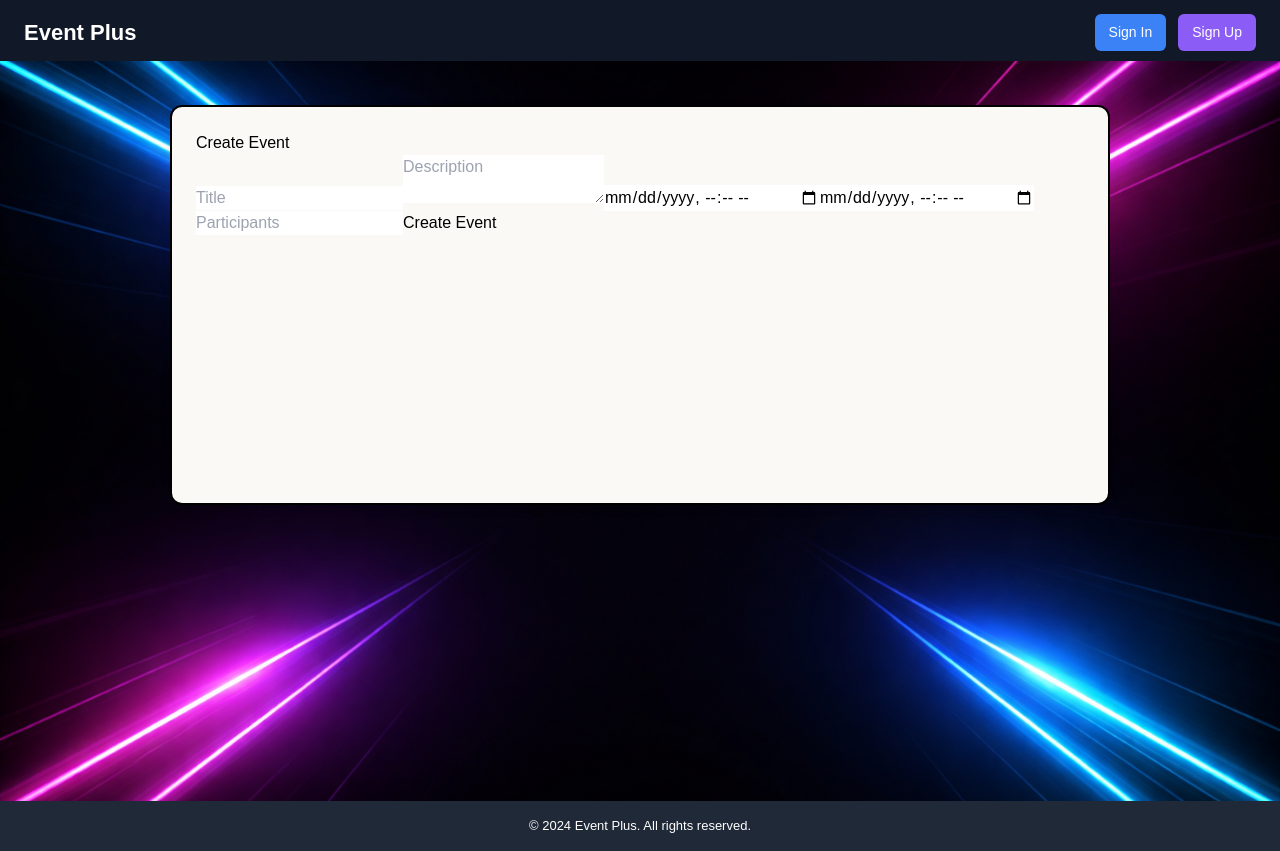
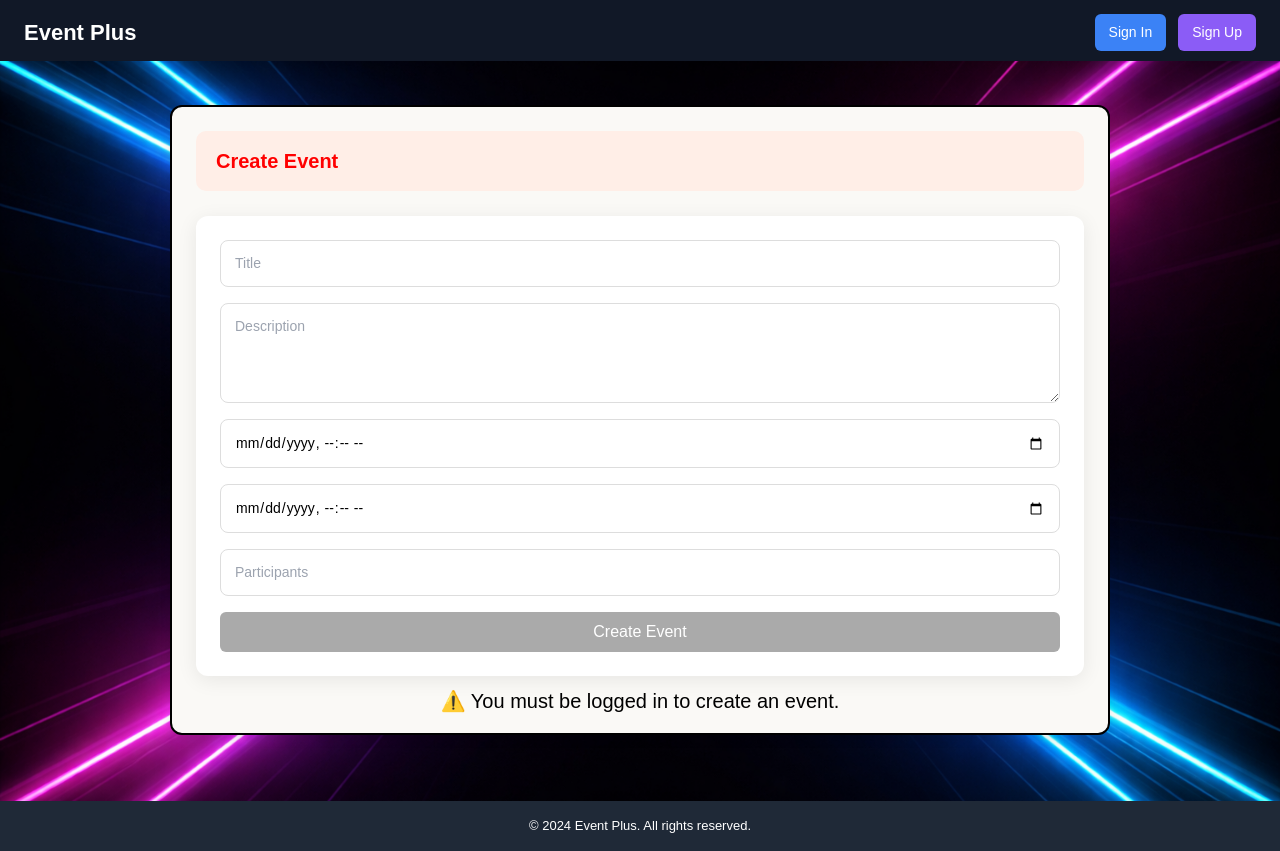
Before and after one commit to Muhammad-Ahmad-Jutt/event-plus-front-end, a React (Create React App) app in the folder event-plus-frontend/: page / in a window 1280 px wide. Built offline with nearby package versions, Linux system fonts and the light colour scheme.

Commit message:
UI dev changes for Create Event Screen. comitting final changes.

```diff
--- a/event-plus-frontend/src/index.css
+++ b/event-plus-frontend/src/index.css
@@ -139,6 +139,14 @@ footer {
   font-size: 28px;
   margin-bottom: 20px;
   color: #ffffff;
+}
+
+.warningLabel{
+  font-size: 20px;
+  margin-bottom: 20px;
+  color: #000000;
+  text-align: center;
+  margin-top: 10px;
 }
 
 .gradient-text-title {
--- a/event-plus-frontend/src/pages/CreateEvent.js
+++ b/event-plus-frontend/src/pages/CreateEvent.js
@@ -3,11 +3,7 @@ import { AuthContext } from "../context/AuthContext"; // ✅ fixed path
 import bg from "../images/event-plus-bg.png";
 
 export default function CreateEventForm() {
-  //const { token } = useContext(AuthContext); // ✅ works now
-  /*
-  ========== TESTING LINE BELOW (LINE 9). COMMENT THIS LINE AND UNCOMMENT ABOVE LINE 5 =========
-  */
-  const token = 'mock-token-123' // comment this testing line
+  const { token } = useContext(AuthContext); // ✅ works now
 
   const [formData, setFormData] = useState({
     title: "",
@@ -35,6 +31,7 @@ export default function CreateEventForm() {
       [name]: value,
     }));
   };
+
 
   const handleSubmit = async (e) => {
     e.preventDefault();
@@ -89,6 +86,7 @@ export default function CreateEventForm() {
     }
   };
 
+
   return (
     <>
     <style>{`
@@ -110,23 +108,13 @@ export default function CreateEventForm() {
             background: #FAF9F6;
             width: 100%;
             max-width: 940px;
-            height: 400px;
+            height: 630px;
             border-radius: 12px;
             border-width: 2px;
             border-color: black;
             box-shadow: 0 4px 12px rgba(0,0,0,0.08);
             padding: 24px;
             margin-top: 20px;
-            }
-
-            .btnPrimary {
-            background: #00BA46;
-            color: white;
-            padding: 8px 16px;
-            border-radius: 6px;
-            border: none;
-            cursor: pointer;
-            height: 40px;
             }
 
             .title {
@@ -166,6 +154,58 @@ export default function CreateEventForm() {
             border-radius: 10px;
             padding: 10px;
             }
+
+          .eventForm {
+            display: flex;
+            flex-direction: column;
+            gap: 16px; /* spacing between fields */
+            padding: 24px;
+            background: #ffffff;
+            border-radius: 12px;
+            box-shadow: 0 4px 20px rgba(0, 0, 0, 0.08);
+          }
+
+          .eventForm input,
+          .eventForm textarea {
+            width: 100%;
+            padding: 12px 14px;
+            border: 1px solid #ddd;
+            border-radius: 8px;
+            font-size: 14px;
+            transition: all 0.2s ease;
+          }
+
+          .eventForm input:focus,
+          .eventForm textarea:focus {
+            outline: none;
+            border-color: #007bff;
+            box-shadow: 0 0 0 2px rgba(0, 123, 255, 0.1);
+          }
+
+          .eventForm textarea {
+            min-height: 100px;
+            resize: vertical;
+          }
+
+          .btnPrimary {
+            background: #00BA46;
+            color: white;
+            padding: 8px 16px;
+            border-radius: 6px;
+            border: none;
+            cursor: pointer;
+            height: 40px;
+          }
+
+          .btnPrimary:hover {
+            background: #006400;
+          }
+
+          .btnPrimary:disabled {
+            background: #aaa;
+            cursor: not-allowed;
+          }
+
     `}</style>
     <div className="pageImg"
         style={{
@@ -181,15 +221,15 @@ export default function CreateEventForm() {
           marginBottom: "-40px",
         }}>
     <div className="container">
-      <h2>Create Event</h2>
+      {/*<h2>Create Event</h2>*/}
 
-      {/*<div className="headerBox">
-            <div className="topheaderview">
-              <h1 className="sectionTitle">Create Event</h1>
-            </div>
-        </div>*/}
+      <div className="headerBox">
+          <div className="topheaderview">
+            <h1 className="sectionTitle">Create Event</h1>
+          </div>
+      </div>
 
-      <form onSubmit={handleSubmit}>
+      <form onSubmit={handleSubmit} className="eventForm">
         <input
           type="text"
           name="title"
@@ -232,12 +272,12 @@ export default function CreateEventForm() {
           required
         />
 
-        <button type="submit" disabled={loading || !token}>
+        <button type="submit" disabled={loading || !token} className="btnPrimary">
           {loading ? "Creating..." : "Create Event"}
         </button>
       </form>
 
-      {message && <p>{message}</p>}
+      {message && <p className="warningLabel">{message}</p>}
     </div>
     </div>
     </>
```
